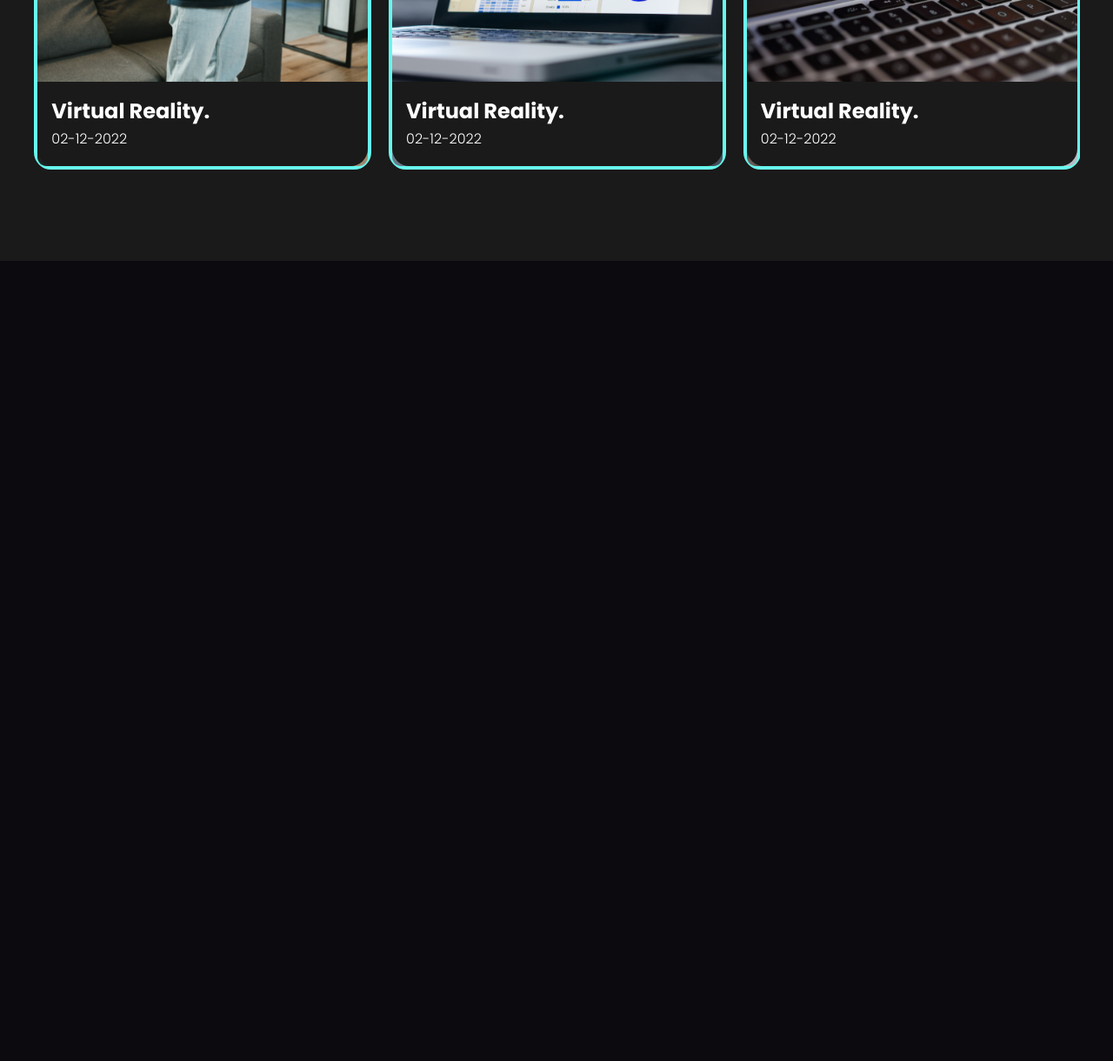
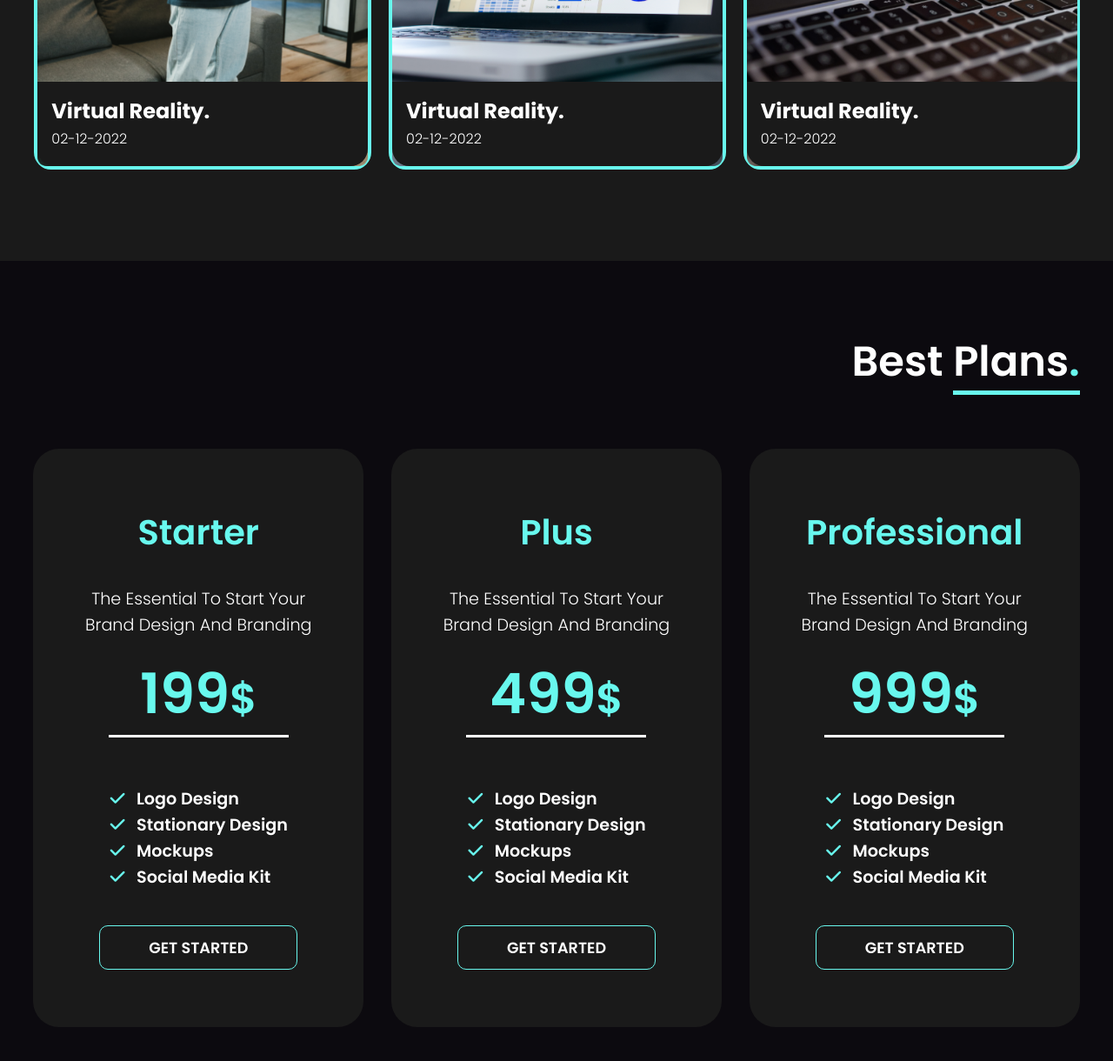
Before and after one commit to kawsersimanto/DG, a plain HTML site: page index.html in a window 1280 px wide. Shown: the part 2746-3966 px from the top of the page at 87% size. Before the commit the page ends 3046 px from the top, so only its background shows below. Drawn offline with nearby package versions, Linux system fonts and the light colour scheme.

Commit message:
added plans

```diff
--- a/index.html
+++ b/index.html
@@ -172,7 +172,11 @@
 
     <section class="project" id="project">
       <div class="container">
-        <h2 class="title project-title">Our pr<span class="border-bottom">ojects<span class="dot">.</span></span></h2>
+        <h2 class="title project-title">
+          Our pr<span class="border-bottom"
+            >ojects<span class="dot">.</span></span
+          >
+        </h2>
         <div class="carousel owl-carousel">
           <div class="card card-1 border">
             <img src="img/ai.png" alt="dg" />
@@ -208,5 +212,108 @@
 
     <!-- project end  -->
 
+    <!-- plans start  -->
+
+    <section class="plans" id="plans">
+      <div class="container">
+        <h2 class="title align-right">
+          best
+          <span class="border-bottom">plans<span class="dot">.</span></span>
+        </h2>
+        <div class="plan-container">
+          <!-- single plan  -->
+          <div class="single-plan">
+            <h3 class="plan-title">starter</h3>
+            <p class="plan-info">
+              the essential to start your brand design and branding
+            </p>
+            <h2 class="price">199<span class="dollar">$</span></h2>
+            <div class="plan-wrapper">
+              <ul class="plan-advantages">
+                <li>
+                  <i class="fa-solid fa-check"></i>
+                  <p>logo design</p>
+                </li>
+                <li>
+                  <i class="fa-solid fa-check"></i>
+                  <p>stationary design</p>
+                </li>
+                <li>
+                  <i class="fa-solid fa-check"></i>
+                  <p>mockups</p>
+                </li>
+                <li>
+                  <i class="fa-solid fa-check"></i>
+                  <p>social media kit</p>
+                </li>
+              </ul>
+            </div>
+            <button class="btn">get started</button>
+          </div>
+
+          <!-- single plan  -->
+          <div class="single-plan">
+            <h3 class="plan-title">plus</h3>
+            <p class="plan-info">
+              the essential to start your brand design and branding
+            </p>
+            <h2 class="price">499<span class="dollar">$</span></h2>
+            <div class="plan-wrapper">
+              <ul class="plan-advantages">
+                <li>
+                  <i class="fa-solid fa-check"></i>
+                  <p>logo design</p>
+                </li>
+                <li>
+                  <i class="fa-solid fa-check"></i>
+                  <p>stationary design</p>
+                </li>
+                <li>
+                  <i class="fa-solid fa-check"></i>
+                  <p>mockups</p>
+                </li>
+                <li>
+                  <i class="fa-solid fa-check"></i>
+                  <p>social media kit</p>
+                </li>
+              </ul>
+            </div>
+            <button class="btn">get started</button>
+          </div>
+
+          <!-- single plan  -->
+          <div class="single-plan">
+            <h3 class="plan-title">professional</h3>
+            <p class="plan-info">
+              the essential to start your brand design and branding
+            </p>
+            <h2 class="price">999<span class="dollar">$</span></h2>
+            <div class="plan-wrapper">
+              <ul class="plan-advantages">
+                <li>
+                  <i class="fa-solid fa-check"></i>
+                  <p>logo design</p>
+                </li>
+                <li>
+                  <i class="fa-solid fa-check"></i>
+                  <p>stationary design</p>
+                </li>
+                <li>
+                  <i class="fa-solid fa-check"></i>
+                  <p>mockups</p>
+                </li>
+                <li>
+                  <i class="fa-solid fa-check"></i>
+                  <p>social media kit</p>
+                </li>
+              </ul>
+            </div>
+            <button class="btn">get started</button>
+          </div>
+        </div>
+      </div>
+    </section>
+
+    <!-- plans end  -->
   </body>
 </html>
--- a/scss/_about.scss
+++ b/scss/_about.scss
@@ -26,6 +26,10 @@
     opacity: .1;
     z-index: 1;
   }
+
+  p{
+    margin: 4rem 0;
+  }
 }
 
 .about-img {
--- a/scss/_global.scss
+++ b/scss/_global.scss
@@ -17,7 +17,7 @@ ul {
 .btn {
   padding: 0.7rem 3.5rem;
   font-family: "Poppins", sans-serif;
-  font-size: 1.1rem;
+  font-size: clamp(.8rem, 4vw, 1.1rem);
   color: $white-color;
   text-transform: uppercase;
   font-weight: 600;
@@ -52,7 +52,6 @@ ul {
 }
 
 p{
-  margin: 4rem 0;
   font-weight: 300;
   line-height: 30px;
 }
--- /dev/null
+++ b/scss/_plans.scss
@@ -0,0 +1,92 @@
+@import "variables";
+@import "mixin";
+
+.plans {
+  padding: 5rem 0;
+}
+
+.align-right {
+  text-align: right;
+}
+
+.plan-container {
+  @include flex(center);
+  flex-wrap: wrap;
+  gap: 2rem;
+  text-align: center;
+}
+
+.single-plan {
+  margin-top: 4rem;
+  padding: 0 2.5rem;
+  border-radius: 30px;
+  background-color: $background-color-light;
+  border: 2px solid transparent;
+  transition: all 0.5s ease 0s;
+  z-index: 0;
+  flex: 1 1 20rem;
+  button {
+    margin-bottom: 4rem;
+  }
+  &:hover {
+    border: 2px solid $primary-color;
+    transform: scale(1.05);
+    z-index: 1;
+    button {
+      cursor: pointer;
+      background-color: $primary-color;
+      color: $black-color;
+    }
+  }
+}
+
+.plan-title {
+  margin-top: 4rem;
+  margin-bottom: 2rem;
+  font-size: clamp(1.8rem, 4vw, 2.5rem);
+  font-weight: 600;
+  color: $primary-color;
+  text-transform: capitalize;
+}
+
+.plan-info {
+  font-size: clamp(0.8rem, 4vw, 1.2rem);
+  text-transform: capitalize;
+}
+
+.price {
+  margin: 1rem;
+  width: 70%;
+  font-size: clamp(3.5rem, 5vw, 4.5rem);
+  font-weight: 600;
+  color: $primary-color;
+  border-bottom: 3px solid $white-color;
+  display: inline-block;
+}
+
+.dollar {
+  font-size: clamp(2rem, 5vw, 3rem);
+}
+
+.plan-wrapper {
+  display: flex;
+  align-items: center;
+  justify-content: center;
+}
+
+.plan-advantages {
+  margin: 2.5rem 0;
+  text-align: left;
+  p {
+    margin-left: 0.5rem;
+    font-size: clamp(0.8rem, 4vw, 1.2rem);
+    font-weight: 600;
+    display: inline-block;
+    text-transform: capitalize;
+  }
+}
+
+.fa-solid.fa-check {
+  color: $primary-color;
+  font-size: clamp(0.8rem, 4vw, 1.2rem);
+}
--- a/scss/style.scss
+++ b/scss/style.scss
@@ -7,6 +7,7 @@
 @import "about";
 @import "service";
 @import "projects";
+@import "plans";
 
 *,
 *::before,
```
Also changed, not shown: css/style.css.
